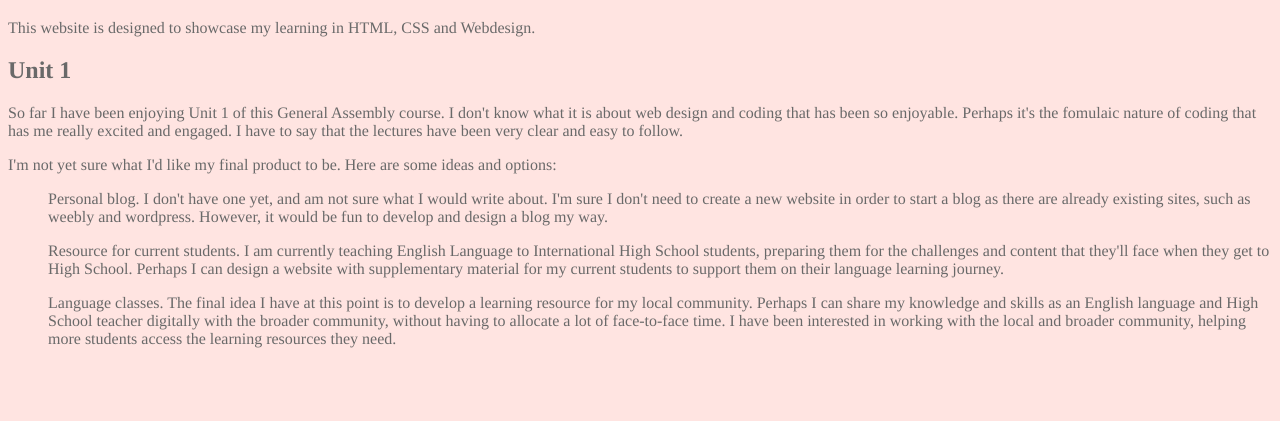
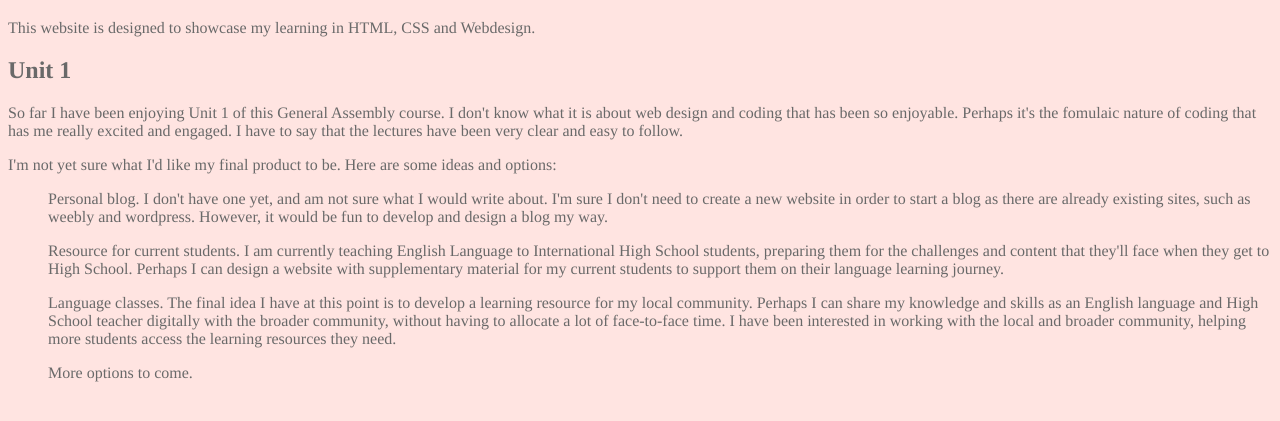
Before and after one commit to hanastasiou/hanastasiou.github.io, a plain HTML site: page unit_1/index.html in a window 1280 px wide. Shown: the part 61-482 px from the top of the page. Drawn offline with Linux system fonts and the light colour scheme.

Commit message:
repo sync

```diff
--- a/unit_1/index.html
+++ b/unit_1/index.html
@@ -13,5 +13,6 @@
 			<ul>Personal blog. I don't have one yet, and am not sure what I would write about. I'm sure I don't need to create a new website in order to start a blog as there are already existing sites, such as weebly and wordpress. However, it would be fun to develop and design a blog my way.</ul>
 			<ul>Resource for current students. I am currently teaching English Language to International High School students, preparing them for the challenges and content that they'll face when they get to High School. Perhaps I can design a website with supplementary material for my current students to support them on their language learning journey.</ul>
 			<ul>Language classes. The final idea I have at this point is to develop a learning resource for my local community. Perhaps I can share my knowledge and skills as an English language and High School teacher digitally with the broader community, without having to allocate a lot of face-to-face time. I have been interested in working with the local and broader community, helping more students access the learning resources they need.</ul>
+			<ul>More options to come.
 	</body>
 	</html>
```
